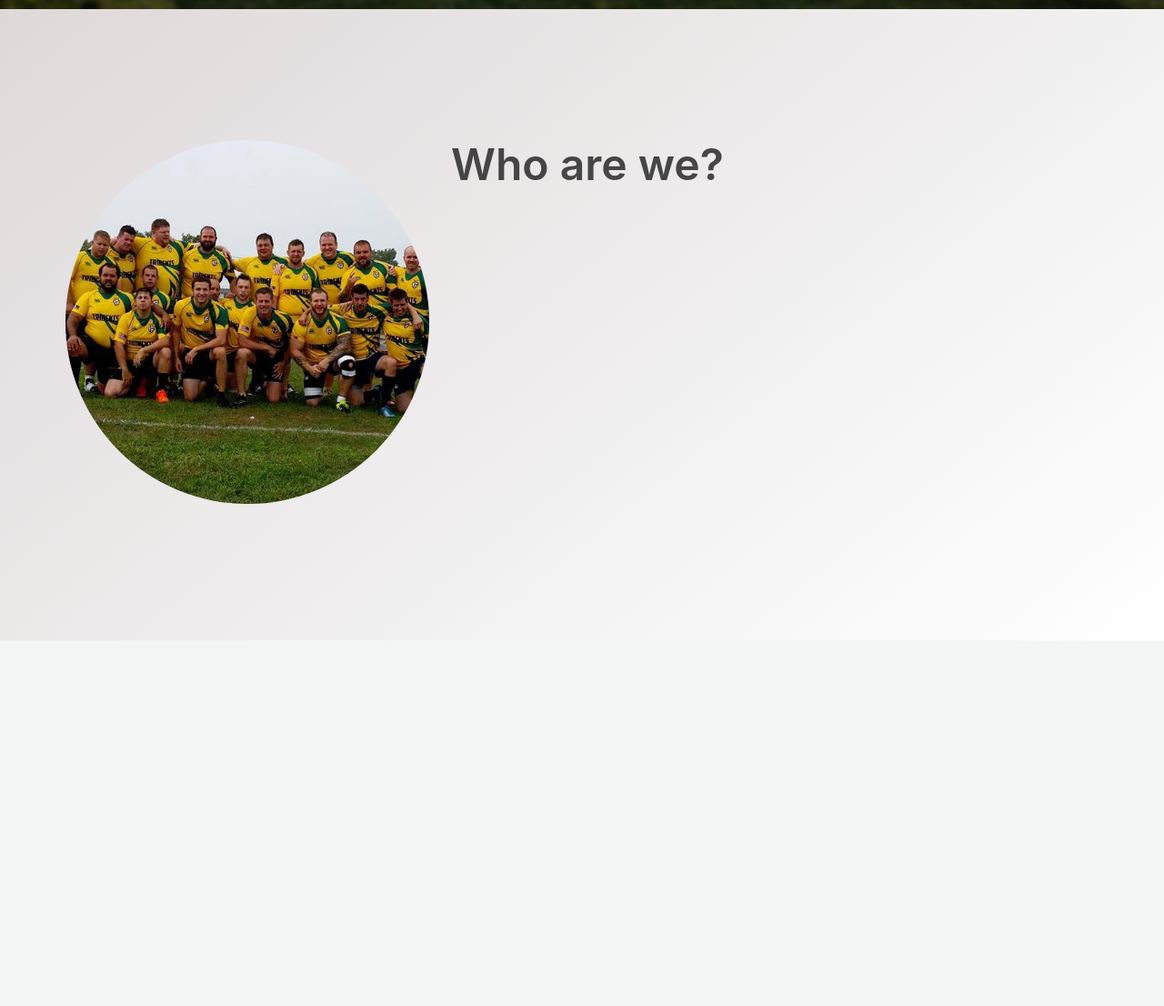
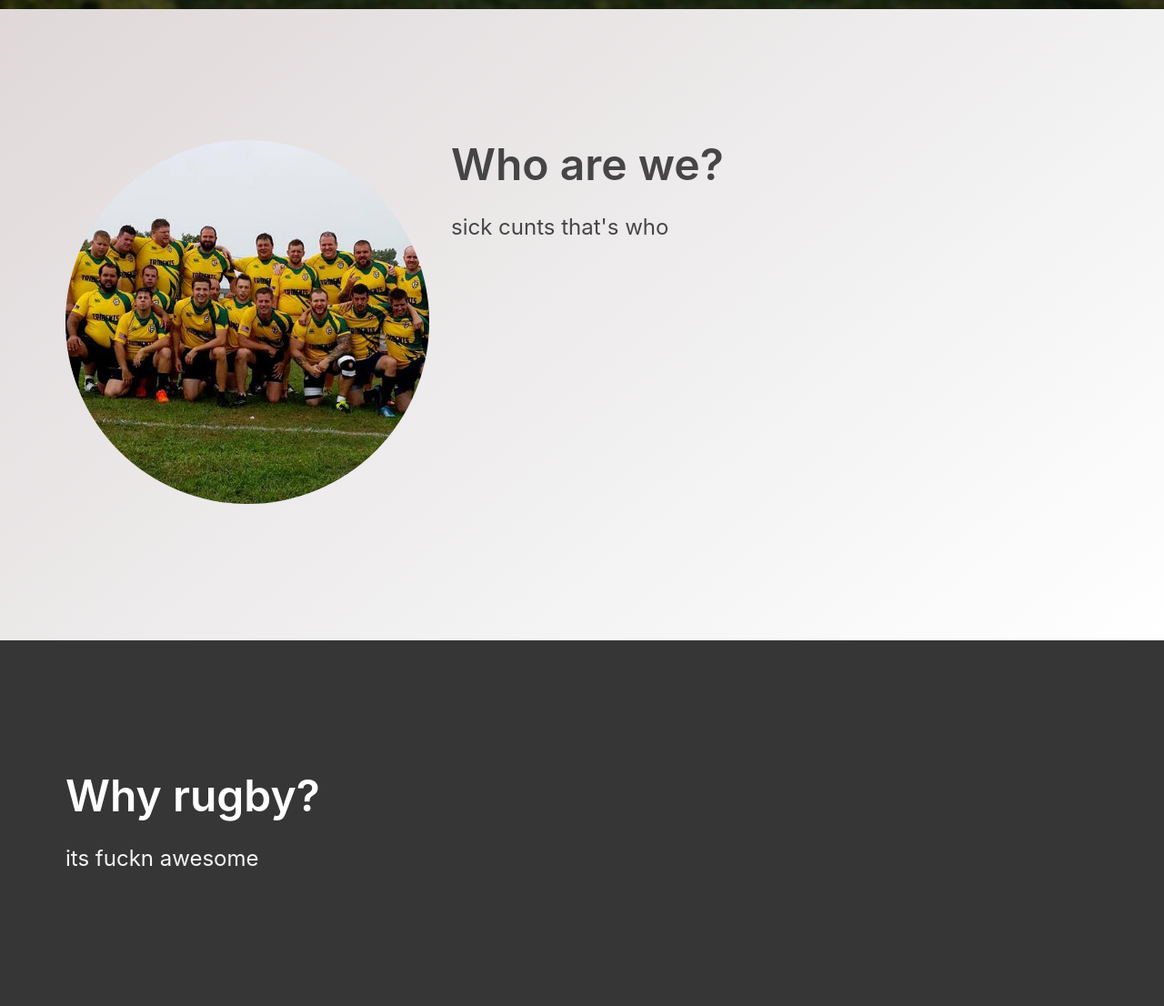
Before and after one commit to akofke/tridents-flask, a Flask app: page / in a window 1280 px wide. Shown: the part 790-1896 px from the top of the page at 91% size. Before the commit the page ends 1494 px from the top, so only its background shows below. Run offline with Flask 2, Linux system fonts and the light colour scheme; parts of the project's set-up code (start-up, migrations or seed data) failed here and were passed over; some libraries are stand-ins or nearby versions.

Commit message:
add 'placeholders' to splash page

```diff
--- a/tridents/static/css/splash.css
+++ b/tridents/static/css/splash.css
@@ -60,3 +60,7 @@
     max-width: 400px;
     border-radius: 50%;
 }
+
+#why-rugby .content {
+    color: whitesmoke;
+}
--- a/tridents/templates/splash.html
+++ b/tridents/templates/splash.html
@@ -62,8 +62,24 @@
                 <div class="column">
                     <h1 class="title is-1">Who are we?</h1>
                     <p class="content is-large">
+                        sick cunts that's who
                     </p>
 
+                </div>
+            </div>
+        </div>
+    </div>
+</section>
+
+<section class="hero is-medium is-dark" id="why-rugby">
+    <div class="hero-body">
+        <div class="container">
+            <div class="columns">
+                <div class="column">
+                    <h1 class="title is-1">Why rugby?</h1>
+                    <p class="content is-large is-dark">
+                        its fuckn awesome
+                    </p>
                 </div>
             </div>
         </div>
```
